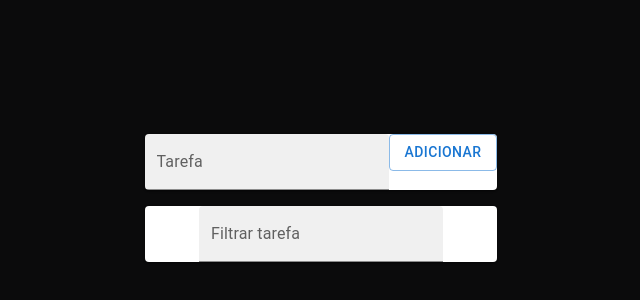
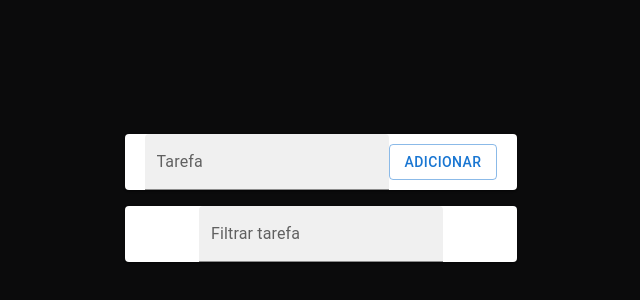
Before and after one commit to Hellraiser997/ToDo-List-, a React (Vite) app: page / in a window 1280 px wide. Shown: the part 202-502 px from the top of the page, without its empty margins (319-959 px from the left). Built offline with nearby package versions, Linux system fonts and the light colour scheme.

Commit message:
:sparkles: feat: adicionada estilização e importação do form.styled

```diff
--- a/src/components/Form.jsx
+++ b/src/components/Form.jsx
@@ -1,6 +1,7 @@
 import React, { useState } from 'react';
 import TextField from '@mui/material/TextField';
 import { Button, Paper } from '@mui/material';
+import { Container } from './Form.styled';
 
 export default function Form({ adicionarTarefa }) {
     const [texto, setTexto] = useState(null);
@@ -14,7 +15,7 @@ export default function Form({ adicionarTarefa }) {
     }
   return (
     <Paper>
-    <div>
+    <Container>
         <TextField
         onChange={(e) => setTexto(e.target.value)}
         id="filled-basic"
@@ -30,7 +31,7 @@ export default function Form({ adicionarTarefa }) {
          <Button
         variant="outlined"
         onClick={() => criarTarefa(texto)}>Pesquisar</Button> */}
-     </div>
+     </Container>
     </Paper>
   )
 }
```
